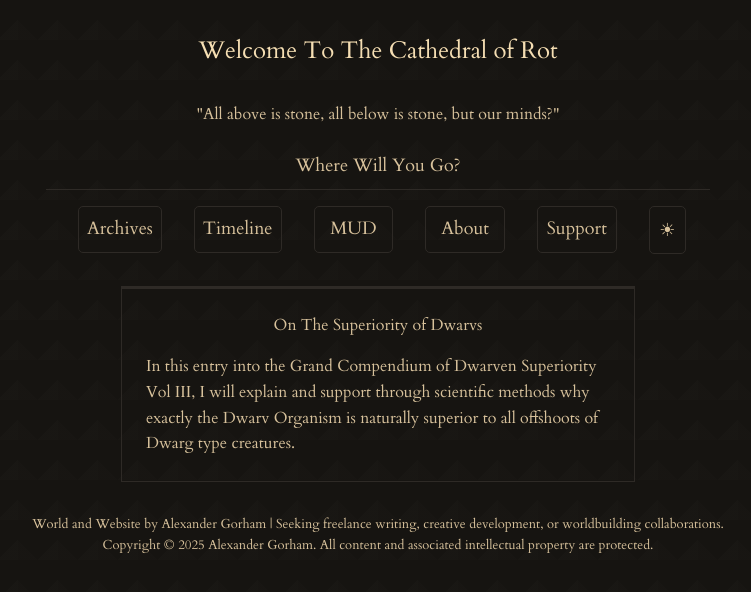
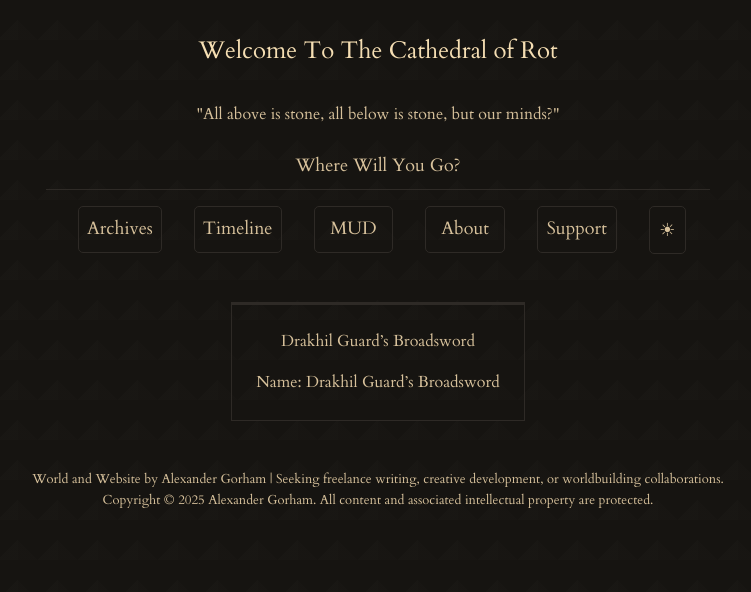
Before and after one commit to SuperHeavyBallet/CathedralOfRotSite, a plain HTML site: page index.html in a window 1280 px wide. Shown: the whole page, without its empty margins (262-1013 px from the left). Drawn offline with Linux system fonts and the light colour scheme.

Commit message:
Index archive generator + CSS

```diff
--- a/index.html
+++ b/index.html
@@ -6,6 +6,7 @@
     <title>The Cathedral of Rot</title>
     <link rel="stylesheet" href="styles.css">
     <script src="javascript/common.js"></script>
+    <script src="javascript/index.js"></script>
     <script>
         const savedTheme = localStorage.getItem("theme");
         if (savedTheme === "light") {
--- a/javascript/index.js
+++ b/javascript/index.js
@@ -4,5 +4,41 @@ document.addEventListener("DOMContentLoaded", function(){
     const entryHolder = document.getElementById("entryHolder");
     const entryTitle = document.getElementById("entryTitle");
     const entryText = document.getElementById("entryText");
+    let archivesData;
+
+    FetchArchivesContent();
+
+
+
+    function FetchArchivesContent()
+    {
+        fetch('./content/archives.json')
+        .then(response => response.json())
+        .then(data => {
+            archivesData = data;
+
+
+
+            ShowRandomArchive();
+
+
+        });
+    }
+
+    function ShowRandomArchive()
+    {
+        let randomInt = 0;
+        let maxRange = archivesData.length;
+
+        randomInt = Math.floor(Math.random() * maxRange);
+
+        let chosenArchive = archivesData[randomInt];
+
+
+        entryTitle.textContent = chosenArchive.title;
+        entryText.textContent = chosenArchive.content[0];
+
+
+    }
 
 })
--- a/styles.css
+++ b/styles.css
@@ -396,7 +396,7 @@ html.light-theme .right-area{
     border-top: 3px solid var(--dark-border-color);
     color: var(--dark-text-color);
     padding: 1rem;
-    width: 30rem;
+   margin: 1rem;
     display: flex;
     flex-direction: column;
     align-items: center;
```
